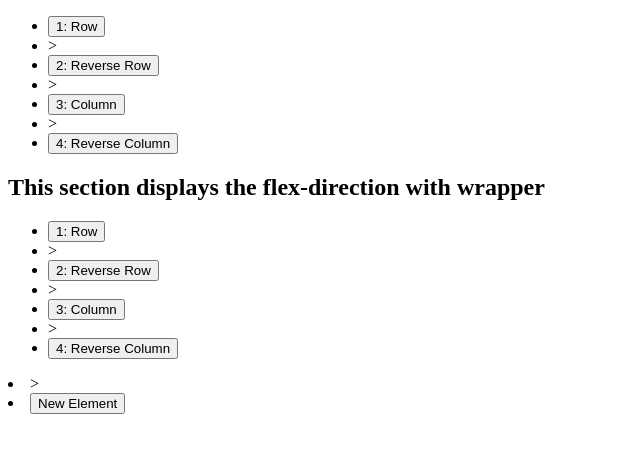
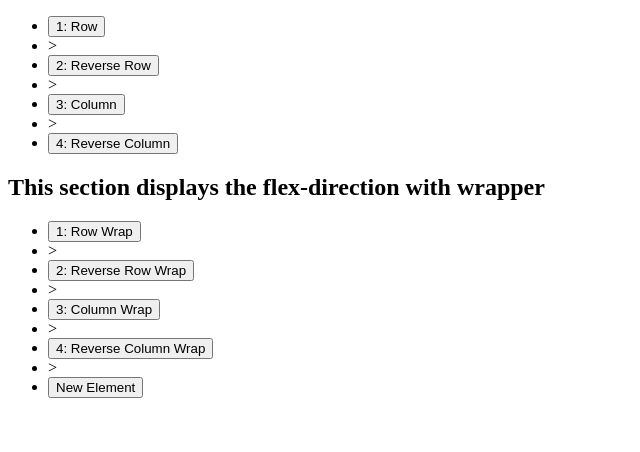
Before and after one commit to Sithistorian/FlexBox-Practice, a React (Create React App) app in the folder client/: page / in a window 1280 px wide. Shown: the top 452 px of the page, without its empty margins (0-640 px from the left). Built offline with nearby package versions, Linux system fonts and the light colour scheme; the HTML template or start-up script is replaced by a standard one.

Commit message:
I have created a handlers service where all of my handlers will reside

```diff
--- /dev/null
+++ b/client/services/handlers.js
@@ -0,0 +1,18 @@
+
+const changeID = function (e) {
+  e.preventDefault();
+  if (e.target.name === 'directionForm') {
+    this.setState( {
+      listName: e.nativeEvent.submitter.name
+    })
+  }
+  if (e.target.name === 'directionFormWrap') {
+    this.setState( {
+      listNameWrap: e.nativeEvent.submitter.name
+    })
+  }
+}
+
+module.exports = {
+  changeID
+}
--- a/client/services/index.js
+++ b/client/services/index.js
@@ -1 +1 @@
-exports.example = require('./services');
+exports.handlers = require('./handlers');
--- a/client/services/services.js
+++ /dev/null
@@ -1,6 +0,0 @@
-
-
-module.exports = {
-
-
-}
--- a/client/src/App.jsx
+++ b/client/src/App.jsx
@@ -8,18 +8,11 @@ class App extends React.Component {
     super(props);
     this.state = {
       listName: 'flexRow',
+      listNameWrap: 'flexRowWrap',
       elementCount: 0
     }
-
-    this.changeID = this.changeID.bind(this);
+    this.changeID = this.props.services.handlers.changeID.bind(this);
     this.direction = this.direction.bind(this);
-  }
-
-  changeID (e) {
-    e.preventDefault();
-    this.setState( {
-      listName: e.nativeEvent.submitter.name
-    })
   }
 
   direction () {
@@ -45,7 +38,7 @@ class App extends React.Component {
       <DirectionForm changeId={this.changeID} listName={this.state.listName} direction={this.direction}/>
       <section>
         <h1>This section displays the flex-direction with wrapper</h1>
-        <DirectionFormWithWrapper changeId={this.changeID} listName={this.state.listName} direction={this.direction} elementCount={this.state.elementCount}/>
+        <DirectionFormWithWrapper changeId={this.changeID} listName={this.state.listNameWrap} direction={this.direction} elementCount={this.state.elementCount}/>
       </section>
       </React.Fragment>
     )
--- a/client/src/DirectionForm.jsx
+++ b/client/src/DirectionForm.jsx
@@ -5,7 +5,7 @@ const DirectionForm = function ({changeId, listName, direction}) {
 
     return (
       <React.Fragment>
-      <form id="directionForm" name={listName} onSubmit = {changeId}>
+      <form id="directionForm" name="directionForm" onSubmit = {changeId}>
       <ul id={listName}>
       <li><button type="Submit" name="flexRow">1: Row</button></li>
       <li>{direction()}</li>
--- a/client/src/DirectionFormWithWrapper.jsx
+++ b/client/src/DirectionFormWithWrapper.jsx
@@ -6,17 +6,17 @@ const DirectionFormWithWrapper = function ({changeId, listName, direction, eleme
 
     return (
       <React.Fragment>
-      <form id="directionForm" name={listName} onSubmit = {changeId}>
+      <form id="directionForm" name="directionFormWrap" onSubmit = {changeId}>
       <ul id={listName}>
-      <li><button type="Submit" name="flexRow">1: Row</button></li>
+      <li><button type="Submit" name="flexRowWrap">1: Row Wrap</button></li>
       <li>{direction()}</li>
-      <li><button type="Submit" name="flexRowReverse">2: Reverse Row</button></li>
+      <li><button type="Submit" name="flexRowReverseWrap">2: Reverse Row Wrap</button></li>
       <li>{direction()}</li>
-      <li><button type="Submit" name="flexColumn">3: Column</button></li>
+      <li><button type="Submit" name="flexColumnWrap">3: Column Wrap</button></li>
       <li>{direction()}</li>
-      <li><button type="Submit" name="flexColumnReverse">4: Reverse Column</button></li>
+      <li><button type="Submit" name="flexColumnReverseWrap">4: Reverse Column Wrap</button></li>
+    <AddElement elementCount={elementCount} direction={direction}/>
     </ul>
-    <AddElement elementCount={elementCount} direction={direction}/>
     </form>
     </React.Fragment>
     )
--- a/public/styles.css
+++ b/public/styles.css
@@ -11,7 +11,7 @@ html {
 li {
   color: blueviolet;
   padding: 5px;
-  width: 400px;
+  width: 100px;
 }
 
 button {
@@ -91,3 +91,45 @@ body {
   display: inline-flex;
   flex-direction: column-reverse;
 }
+
+/* Flex-wrap*/
+
+/* Flex-wrap Row */
+
+#flexRowWrap {
+  list-style-type: none;
+  width: 80vw;
+  display: inline-flex;
+  flex-direction: row;
+  flex-wrap: wrap;
+}
+
+/* Flex-wrap Row-Reverse */
+
+#flexRowReverseWrap {
+  list-style-type: none;
+  width: 80vw;
+  display: inline-flex;
+  flex-direction: row-reverse;
+  flex-wrap: wrap;
+}
+
+/* Flex-wrap Column */
+
+#flexColumnWrap {
+  list-style-type: none;
+  width: 80vw;
+  display: inline-flex;
+  flex-direction: column;
+  flex-wrap: wrap;
+}
+
+/* Flex-direction Column-Reverse */
+
+#flexColumnReverseWrap {
+  list-style-type: none;
+  width: 80vw;
+  display: inline-flex;
+  flex-direction: column-reverse;
+  flex-wrap: wrap;
+}
```
